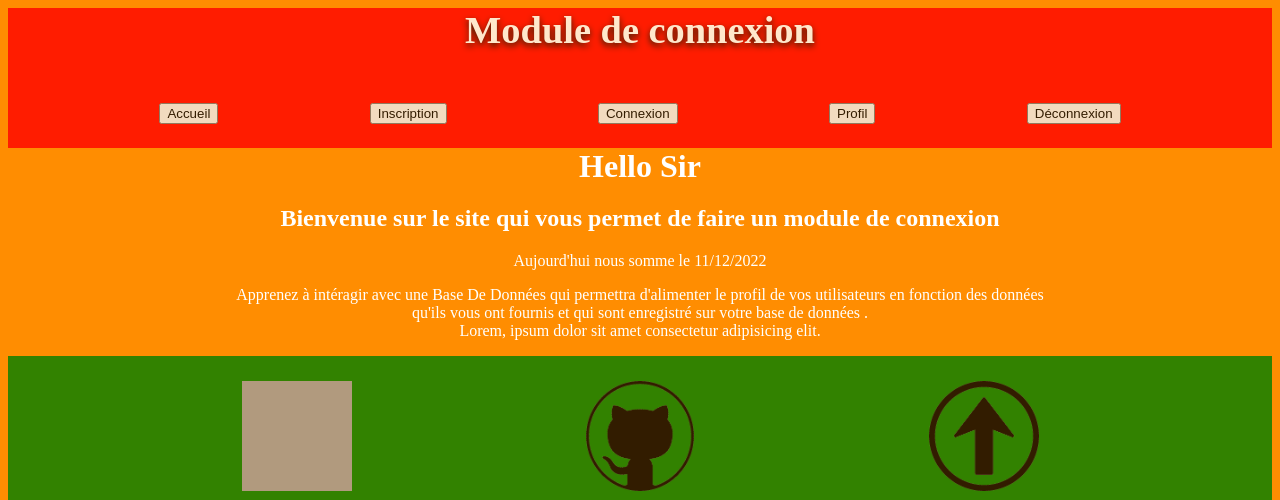
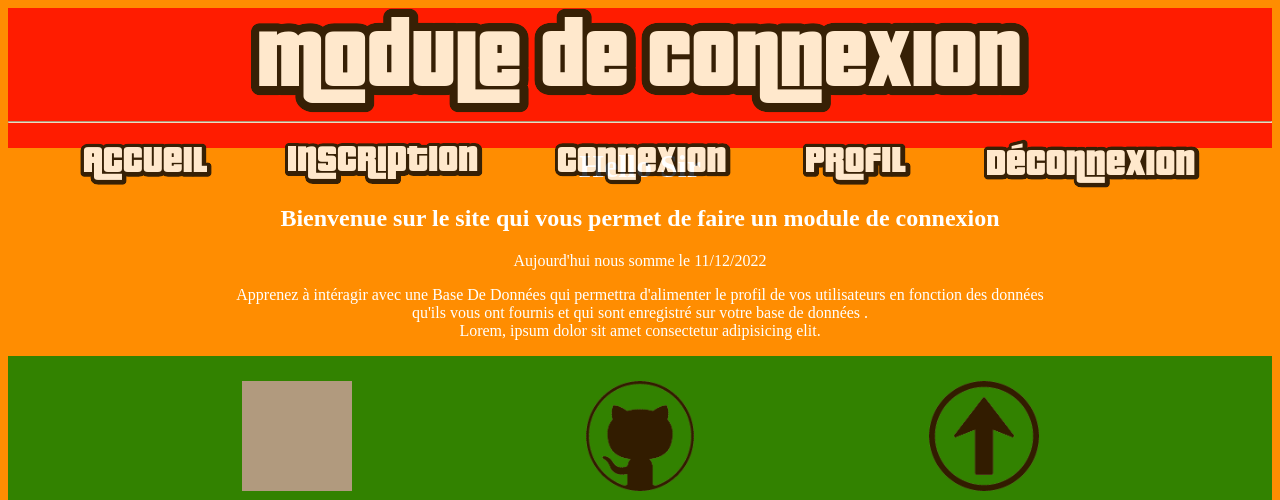
Before and after one commit to jean-derieppe/module-connexion, a PHP site: page /index.php in a window 1280 px wide. Shown: the top 500 px of the page. Run offline with PHP 8.4, Linux system fonts and the light colour scheme; grey boxes are pictures that could not be loaded.

Commit message:
Header OK

```diff
--- a/header.php
+++ b/header.php
@@ -1,34 +1,30 @@
+
 <header>
 
-   <h1 class="Module">Module de connexion</h1>
-
+   <h1 class="Module"><img src="MD.png"></h1>
+<hr>
     <nav class="header">
         <ul class="list1">
             <a href="index.php">
-            <button>
-            <li>Accueil</li>
-            </button></a>
+            <img src="Accueil.png">
+            </a>
 
             <a href="inscription.php">
-            <button>
-            <li >Inscription</li>
-            </button></a>
+            <img src="Inscription.png">
+            </a>
 
 
             <a href="connexion.php">
-            <button>
-            <li>Connexion</li>
-            </button></a>
+            <img src="Connexion.png">
+            </a>
 
             <a href="profil.php">
-            <button>
-            <li >Profil</li>
-            </button></a>
+            <img src="Profil.png">
+            </a>
 
-            <a href="deconnexion.php">
-            <button>
-            <li>Déconnexion</li>
-            </button></a>
+            <a href="deconnexion">
+            <img src="Déconnexion.png">
+            </a>
         </ul>
     </nav>
 </header>
```
